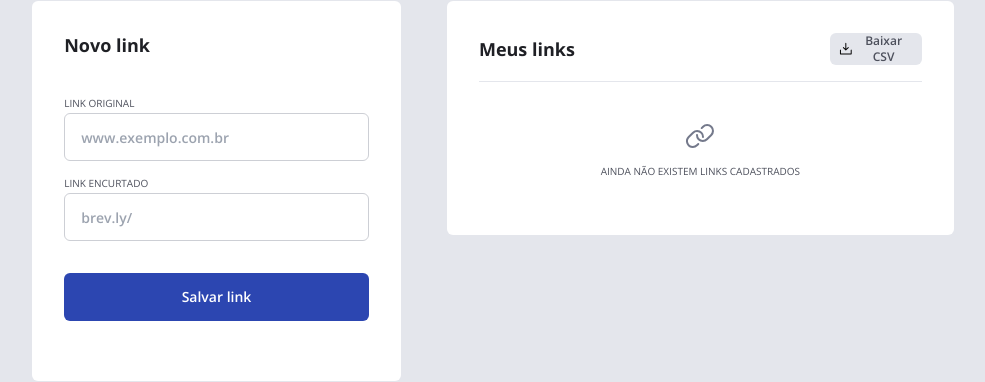
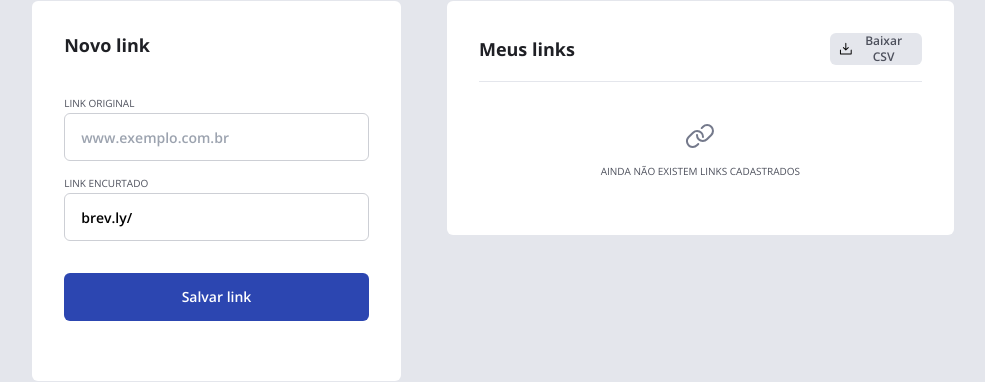
Before and after one commit to Paulo-Gouvea/Brevly-web-test-, a React (Vite) app: page / in a window 1280 px wide. Shown: the part 247-629 px from the top of the page, without its empty margins (147-1132 px from the left). Built offline with nearby package versions, Linux system fonts and the light colour scheme.

Commit message:
feat: adding react query and zod

```diff
--- a/package.json
+++ b/package.json
@@ -10,13 +10,16 @@
     "preview": "vite preview"
   },
   "dependencies": {
+    "@hookform/resolvers": "^5.0.1",
     "@phosphor-icons/react": "^2.1.10",
     "localforage": "^1.10.0",
     "match-sorter": "^8.0.2",
     "react": "^19.1.0",
     "react-dom": "^19.1.0",
+    "react-hook-form": "^7.56.4",
     "react-router-dom": "^7.6.1",
-    "sort-by": "^1.2.0"
+    "sort-by": "^1.2.0",
+    "zod": "^3.25.39"
   },
   "devDependencies": {
     "@eslint/js": "^9.25.0",
--- a/src/components/input-box.tsx
+++ b/src/components/input-box.tsx
@@ -1,30 +1,88 @@
 import { Button } from "./button";
 import { Input } from "./input";
+import { useForm } from "react-hook-form";
+import { z } from "zod";
+import { WarningIcon } from '@phosphor-icons/react'
+import { useState } from "react";
+
+const createLinkForm = z.object({
+    originalURL: z.string().url(),
+    shortURL: z.string().url(),
+})
+
+type CreateLinkForm = z.infer<typeof createLinkForm>
 
 export function InputBox(){
+    const [isOriginalURLInputEmpty, setIsOriginalURLInputEmpty] = useState(true)
+    const [isShortURLInputEmpty, setIsShortURLInputEmpty] = useState(true)
+
+    const { register, handleSubmit } = useForm<CreateLinkForm>({
+        defaultValues: {
+            shortURL: "brev.ly/"
+        }
+    })
+
+    async function handleCreateLink(data: CreateLinkForm){
+        console.log(data)
+
+        if(data.originalURL === '' || !data.originalURL.startsWith('https://') || !data.originalURL.includes('com')){
+            setIsOriginalURLInputEmpty(false);
+        } else {
+            setIsOriginalURLInputEmpty(true);
+        }
+
+        if(data.shortURL === 'brev.ly/'){
+            setIsShortURLInputEmpty(false);
+        } else {
+            setIsShortURLInputEmpty(true);
+        }
+    }
+
     return (
         <div className="w-[40%] h-[380px] rounded-md bg-white max-md:w-[100%] max-md:h-[316px] max-md:mb-[12px] max-md:p-[24px] p-[32px]">
             <h1 className="text-gray-600 text-Text-lg font-Text-lg">Novo link</h1>
 
+            <form onSubmit={handleSubmit(handleCreateLink)}>
                 <div className="max-md:w-[100%] max-md:h-[156px] max-md:my-[20px] my-[32px] flex flex-col justify-between">
                     <div>
                         <Input
                             title="LINK ORIGINAL"
                             placeholder="www.exemplo.com.br"
+                            {...register('originalURL')}
                         />
+
+                        {
+                            !isOriginalURLInputEmpty && (
+                                <div className="flex items-center mt-[5px]">
+                                    <WarningIcon className="text-danger" />
+                                    <p className="text-gray-500 text-Text-xs font-Text-xs ml-[7px]" >Informe uma url válida.</p>
+                                </div>
+                            )
+                        }
                     </div>
 
                     <div className="mt-[8px]">
                         <Input
                             title="LINK ENCURTADO"
                             placeholder="brev.ly/"
+                            {...register('shortURL')}
                         />
+
+                        {
+                            !isShortURLInputEmpty && (
+                                <div className="flex items-center mt-[5px]">
+                                    <WarningIcon className="text-danger" />
+                                    <p className="text-gray-500 text-Text-xs font-Text-xs ml-[7px]" >Informe uma url minúscula e sem espaço/caracter especial.</p>
+                                </div>
+                            )
+                        }
                     </div>
                 </div>
 
                 <Button
                     title="Salvar link"
                 />
+            </form>
         </div>
     )
 }
--- a/src/components/input.tsx
+++ b/src/components/input.tsx
@@ -1,13 +1,19 @@
-interface InputProps {
-    title: string;
-    placeholder: string;
+import type { InputHTMLAttributes } from "react";
+
+interface InputProps extends InputHTMLAttributes<HTMLInputElement> {
+  title: string;
 }
 
-export function Input({title, placeholder}: InputProps){
-    return (
-        <>
-            <label className="text-gray-500 text-Text-xs font-Text-xs" >{title}</label>
-            <input type="text" className="w-[100%] h-[48px] rounded-md border-[1px] px-[16px] border-solid border-gray-300 text-Text-md font-Text-md" placeholder={placeholder} />
-        </>
-    )
+export function Input({ title, placeholder, ...rest }: InputProps) {
+  return (
+    <>
+      <label className="text-gray-500 text-Text-xs font-Text-xs">{title}</label>
+      <input
+        type="text"
+        placeholder={placeholder}
+        className="w-[100%] h-[48px] rounded-md border-[1px] px-[16px] border-solid border-gray-300 focus:border-blue-base text-Text-md font-Text-md"
+        {...rest}
+      />
+    </>
+  );
 }
```
Also changed, not shown: 1 other file (tests, documents, lock files or other folders). Lines whose indentation alone changed are shown as unchanged.
